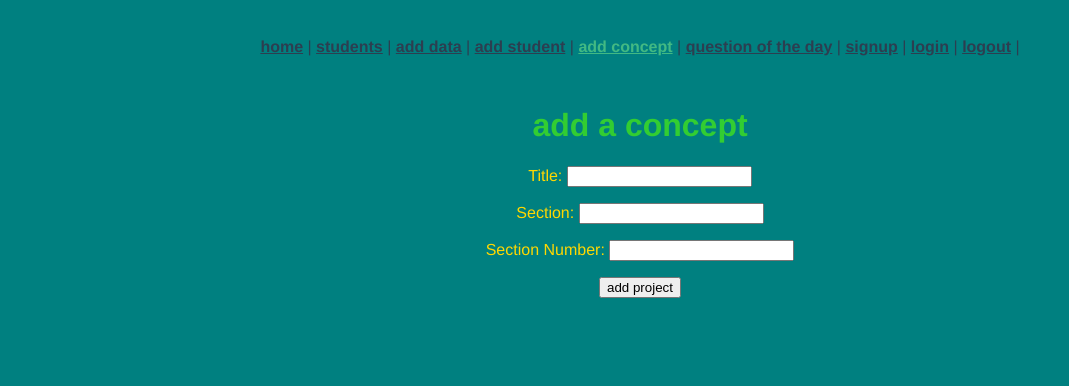
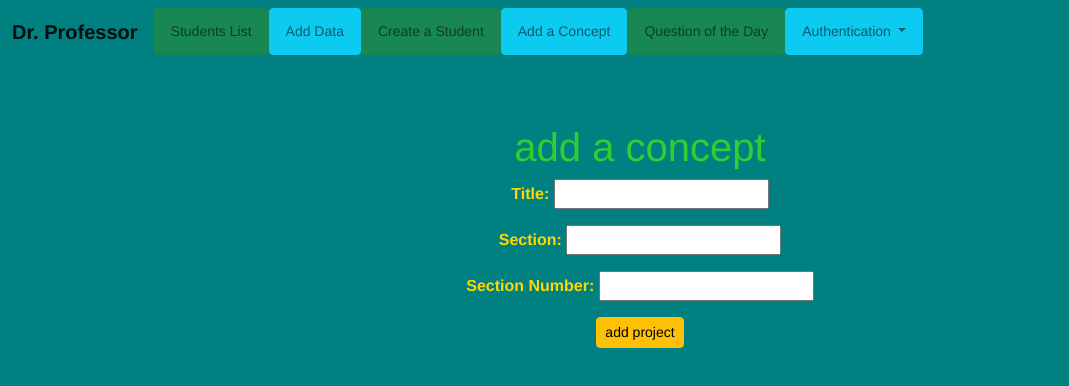
Before and after one commit to jeffspatafora/student-assessment-tracker-app-frontend, a Vue app: page /projectcreate in a window 1280 px wide. Shown: the top 386 px of the page, without its empty margins (0-1069 px from the left). Built offline with nearby package versions, Linux system fonts and the light colour scheme; no server answers.

Commit message:
adds some basic css and bootstrap

```diff
--- a/public/index.html
+++ b/public/index.html
@@ -6,6 +6,7 @@
     <meta name="viewport" content="width=device-width,initial-scale=1.0">
     <link rel="icon" href="<%= BASE_URL %>favicon.ico">
     <title><%= htmlWebpackPlugin.options.title %></title>
+    <link href="https://cdn.jsdelivr.net/npm/bootstrap@5.2.0-beta1/dist/css/bootstrap.min.css" rel="stylesheet" integrity="sha384-0evHe/X+R7YkIZDRvuzKMRqM+OrBnVFBL6DOitfPri4tjfHxaWutUpFmBp4vmVor" crossorigin="anonymous">
   </head>
   <body>
     <noscript>
@@ -13,5 +14,6 @@
     </noscript>
     <div id="app"></div>
     <!-- built files will be auto injected -->
+    <script src="https://cdn.jsdelivr.net/npm/bootstrap@5.2.0-beta1/dist/js/bootstrap.bundle.min.js" integrity="sha384-pprn3073KE6tl6bjs2QrFaJGz5/SUsLqktiwsUTF55Jfv3qYSDhgCecCxMW52nD2" crossorigin="anonymous"></script>
   </body>
 </html>
--- a/src/App.vue
+++ b/src/App.vue
@@ -1,8 +1,90 @@
 <template>
+  <nav class="navbar navbar-expand-lg">
+    <div class="container-fluid">
+      <a class="navbar-brand" href="/">Dr. Professor</a>
+      <button class="navbar-toggler" type="button" data-bs-toggle="collapse" data-bs-target="#navbarSupportedContent"
+        aria-controls="navbarSupportedContent" aria-expanded="false" aria-label="Toggle navigation">
+        <span class="navbar-toggler-icon"></span>
+      </button>
+      <div class="collapse navbar-collapse" id="navbarSupportedContent">
+        <ul class="navbar-nav me-auto mb-2 mb-lg-0">
+          <!-- <li class="nav-item">
+            <a class="nav-link active" aria-current="page" href="#">Home</a>
+          </li> -->
+          <button type="button" class="btn btn-success btn-sm"><a class="nav-link" href="/students">Students
+              List</a></button>
+          <button type="button" class="btn btn-info btn-sm"><a class="nav-link" href="/usernotescreate">Add
+              Data</a></button>
+          <button type="button" class="btn btn-success btn-sm"><a class="nav-link" href="/studentcreate">Create a
+              Student</a></button>
+          <button type="button" class="btn btn-info btn-sm"><a class="nav-link" href="/projectcreate">Add a
+              Concept</a></button>
+          <button type="button" class="btn btn-success btn-sm"><a class="nav-link" href="/trivia">Question of the
+              Day</a></button>
+          <!-- <li class="nav-item">
+            <a class="nav-link" href="/students">Students List</a>
+          </li>
+          <li class="nav-item">
+            <a class="nav-link" href="/usernotescreate">Add Data</a>
+          </li>
+          <li class="nav-item">
+            <a class="nav-link" href="/studentcreate">Create a Student</a>
+          </li>
+          <li class="nav-item">
+            <a class="nav-link" href="/projectcreate">Add a Concept</a>
+          </li>
+          <li class="nav-item">
+            <a class="nav-link" href="/trivia">Question of the Day</a>
+          </li> -->
+          <button type="button" class="btn btn-info btn-sm">
+            <li class="nav-item dropdown">
+              <a class="nav-link dropdown-toggle" href="#" id="navbarDropdown" role="button" data-bs-toggle="dropdown"
+                aria-expanded="false">
+                Authentication
+              </a>
+              <ul class="dropdown-menu" aria-labelledby="navbarDropdown">
+                <li><a class="dropdown-item" href="/signup">Signup</a></li>
+                <li>
+                  <hr class="dropdown-divider">
+                </li>
+                <li><a class="dropdown-item" href="/login">Login</a></li>
+                <li>
+                  <hr class="dropdown-divider">
+                </li>
+                <li><a class="dropdown-item" href="#">Logout</a></li>
+              </ul>
+            </li>
+          </button>
+          <!-- <li class="nav-item dropdown">
+            <a class="nav-link dropdown-toggle" href="#" id="navbarDropdown" role="button" data-bs-toggle="dropdown"
+              aria-expanded="false">
+              Authentication
+            </a>
+            <ul class="dropdown-menu" aria-labelledby="navbarDropdown">
+              <li><a class="dropdown-item" href="/signup">Signup</a></li>
+              <li><a class="dropdown-item" href="/login">Login</a></li>
+              <li>
+                <hr class="dropdown-divider">
+              </li>
+              <li><a class="dropdown-item" href="#">Logout</a></li>
+            </ul>
+          </li> -->
+          <!-- <li class="nav-item">
+            <a class="nav-link disabled">Disabled</a>
+          </li> -->
+        </ul>
+        <!-- <form class="d-flex" role="search">
+          <input class="form-control me-2" type="search" placeholder="Search" aria-label="Search">
+          <button class="btn btn-outline-success" type="submit">Search</button>
+        </form> -->
+      </div>
+    </div>
+  </nav>
+
   <nav>
-    <router-link to="/">home</router-link> |
-    <!-- <router-link to="/about">About</router-link> | -->
-    <!-- <router-link to="/usernotesindex">notes</router-link> | -->
+    <!-- <router-link to="/">home</router-link> |
+    <router-link to="/about">About</router-link> |
+    <router-link to="/usernotesindex">notes</router-link> |
     <router-link to="/students">students</router-link> |
     <router-link to="/usernotescreate">add data</router-link> |
     <router-link to="/studentcreate">add student</router-link> |
@@ -10,8 +92,10 @@
     <router-link to="/trivia">question of the day</router-link> |
     <router-link to="/signup">signup</router-link> |
     <router-link to="/login">login</router-link> |
-    <router-link to="/logout">logout</router-link> |
+    <router-link to="/logout">logout</router-link> | -->
   </nav>
+
+
   <router-view />
 </template>
 
@@ -22,6 +106,10 @@
   -moz-osx-font-smoothing: grayscale;
   text-align: center;
   color: #2c3e50;
+}
+
+a {
+  color: darkorange
 }
 
 nav {
@@ -36,4 +124,8 @@ nav a {
 nav a.router-link-exact-active {
   color: #42b983;
 }
+
+hr {
+  color: chartreuse;
+}
 </style>
--- a/src/views/HomeView.vue
+++ b/src/views/HomeView.vue
@@ -44,7 +44,7 @@ export default {
         <label>Password:</label>
         <input type="password" v-model="newSessionParams.password" />
       </p>
-      <input type="submit" value="Submit" />
+      <input type="submit" value="Submit" class="btn btn-warning btn-sm" />
     </form>
   </div>
 </template>
@@ -63,6 +63,7 @@ h3 {
 }
 
 p {
+  font-weight: bold;
   color: gold;
 }
 </style>
--- a/src/views/LoginView.vue
+++ b/src/views/LoginView.vue
@@ -44,7 +44,7 @@ export default {
         <label>Password:</label>
         <input type="password" v-model="newSessionParams.password" />
       </p>
-      <input type="submit" value="Submit" />
+      <input type="submit" value="Submit" class="btn btn-warning btn-sm" />
     </form>
   </div>
 </template>
--- a/src/views/ProjectCreate.vue
+++ b/src/views/ProjectCreate.vue
@@ -19,7 +19,8 @@ export default {
       console.log('create project');
       axios.post('/projects', this.newProjectParams).then(response => {
         console.log(response, response.data);
-        this.$router.push('/usernotesindex');
+        this.$router.push('/projectcreate');
+        this.newProjectParams = {};
       })
     }
   },
@@ -33,7 +34,7 @@ export default {
   <p>Title: <input type="text" v-model="newProjectParams.title" /></p>
   <p>Section: <input type="text" v-model="newProjectParams.section" /></p>
   <p>Section Number: <input type="text" v-model="newProjectParams.section_number" /></p>
-  <button v-on:click="projectCreate()">add project</button>
+  <button v-on:click="projectCreate()" class="btn btn-warning btn-sm">add project</button>
 </template>
 
 <style>
--- a/src/views/SignupView.vue
+++ b/src/views/SignupView.vue
@@ -47,7 +47,7 @@ export default {
         <label>Password confirmation:</label>
         <input type="password" v-model="newUserParams.password_confirmation" />
       </p>
-      <input type="submit" value="Submit" />
+      <input type="submit" value="Submit" class="btn btn-warning btn-sm" />
     </form>
   </div>
 </template>
--- a/src/views/StudentCreate.vue
+++ b/src/views/StudentCreate.vue
@@ -44,7 +44,7 @@ export default {
       <p>
         Image: <input type="file" v-on:change="setFile($event)" ref="fileInput">
       </p>
-      <input type="submit" value="Create Student">
+      <input type="submit" value="Create Student" class="btn btn-warning btn-sm">
     </form>
   </div>
 </template>
--- a/src/views/StudentShow.vue
+++ b/src/views/StudentShow.vue
@@ -74,7 +74,8 @@ export default {
   </p>
 
   <p>
-    <button v-on:click="indexUserNotes()">see notes data</button> | <button v-on:click="indexStudentWorks()">see student
+    <button v-on:click="indexUserNotes()" class="btn btn-warning btn-sm">see notes data</button> | <button
+      v-on:click="indexStudentWorks()" class="btn btn-warning btn-sm">see student
       work images</button>
   </p>
 
--- a/src/views/StudentsIndex.vue
+++ b/src/views/StudentsIndex.vue
@@ -29,7 +29,7 @@ export default {
   <div v-for="student in students" v-bind:key="student.id">
     <h2>
       <p>
-        <img v-bind:src="student.cloudinary_image_url" width="240" height="240">
+        <img v-bind:src="student.cloudinary_image_url" width="100" height="100">
       </p>
       <router-link v-bind:to="`/students/${student.id}`">{{ student.name }}</router-link>
       <hr>
--- a/src/views/TriviaView.vue
+++ b/src/views/TriviaView.vue
@@ -83,7 +83,7 @@ export default {
     </select>
   </p>
 
-  <button v-on:click="getTriviaQuestion()">Get A Question!</button>
+  <button v-on:click="getTriviaQuestion()" class="btn btn-warning btn-sm">Get A Question!</button>
   <h2>{{ question }}</h2>
 
   <p v-for="possibleAnswer in possibleAnswers" v-bind:key="possibleAnswer">
@@ -91,13 +91,16 @@ export default {
   </p>
 
   <div>
-    <button v-on:click="getCorrectAnswer()">See Correct Answer</button>
+    <button v-on:click="getCorrectAnswer()" class="btn btn-warning btn-sm">See Correct Answer</button>
     <p v-if="showCorrectAnswer">{{ showCorrectAnswer }}</p>
   </div>
   <hr>
-  <button v-on:click="resetSessionToken()">Reset Session Token</button>
+  <button v-on:click="resetSessionToken()" class="btn btn-warning btn-sm">Reset Session Token</button>
 
 </template>
 
 <style>
+h2 {
+  color: coral;
+}
 </style>
--- a/src/views/UserNoteCreate.vue
+++ b/src/views/UserNoteCreate.vue
@@ -74,7 +74,7 @@ export default {
     </select>
   </p>
   <p>Note: <input type="text" v-model="newNoteParams.note" /></p>
-  <button v-on:click="createUserNote()">Create Note</button>
+  <button v-on:click="createUserNote()" class="btn btn-warning btn-sm">Create Note</button>
   <hr>
   <div>
     <form v-on:submit.prevent="submit()">
@@ -96,7 +96,7 @@ export default {
       <p>
         Description: <input type="text" v-model="description">
       </p>
-      <input type="submit" value="Upload Student Work Image">
+      <input type="submit" value="Upload Student Work Image" class="btn btn-warning btn-sm">
     </form>
   </div>
 </template>
```
